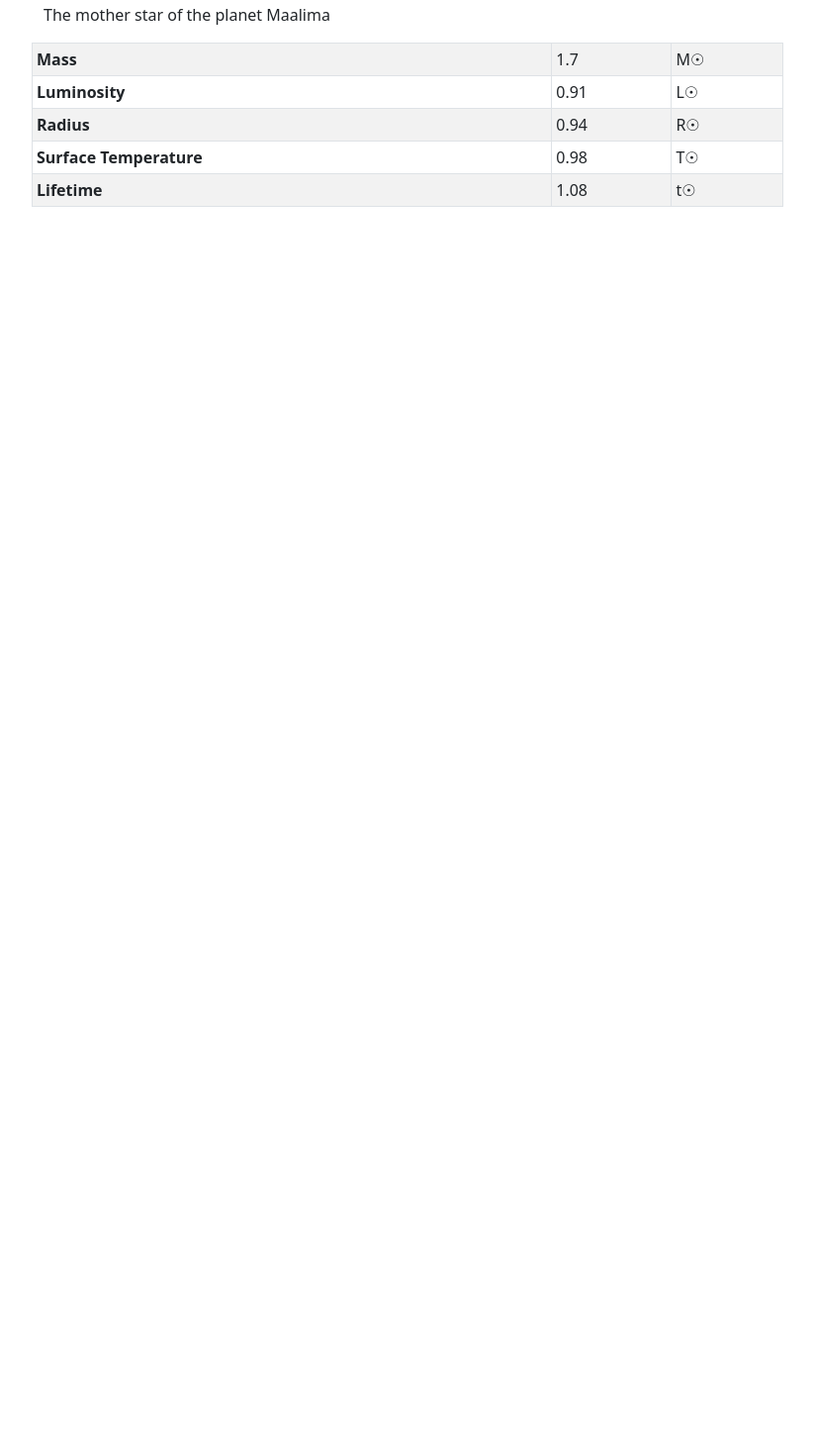
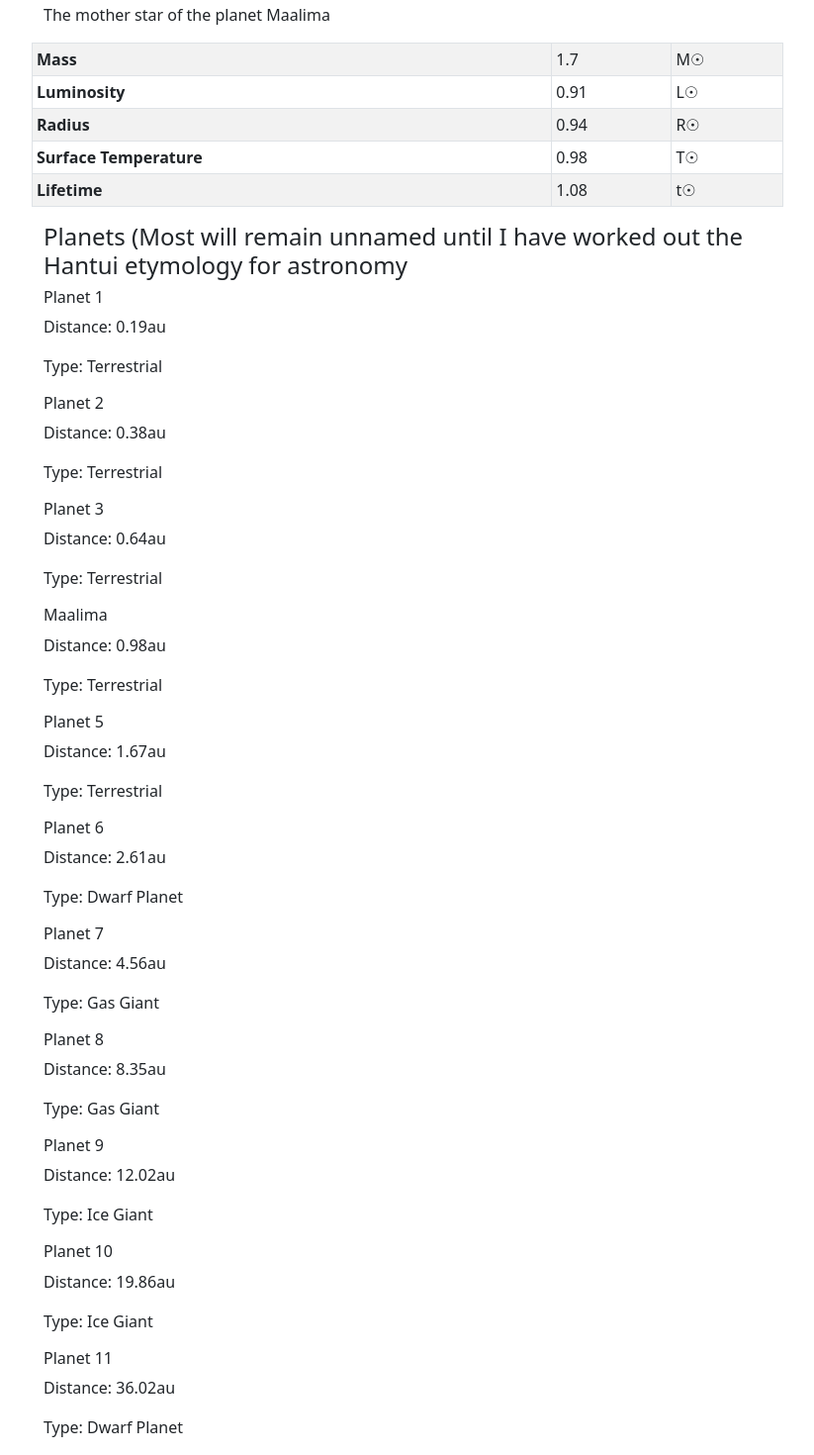
Before and after one commit to LucasAho/blogNextJs, a Next.js app: page /worldbuild/encyclopedia/solar in a window 1280 px wide. Shown: the part 184-1654 px from the top of the page at 99% size, without its empty margins (38-861 px from the left). Before the commit the page ends 800 px from the top, so only its background shows below. Built offline with nearby package versions, Linux system fonts and the light colour scheme.

Commit message:
Planetary bodies added

```diff
--- a/pages/worldbuild/conlang/tukren.js
+++ b/pages/worldbuild/conlang/tukren.js
@@ -65,13 +65,14 @@ export default function Tukren() {
                         <TukrenArticleTable/>
                         <h5>Pronouns</h5>
                         <TukrenPronounTable/>
-                        <h5>AFfixs</h5>
+                        <h5>Affixes</h5>
                         <p>Plurality is marked by the ro- prefix</p>
                         <p>A person associated with... is marked by the na- prefix. In English this is done with the -er suffix, as in "hunter".</p>
                     </Element>
                     <Element id='verbs' name='verbs'>
                         <h4>Verb Morphology</h4>
                         <h5>Verb Conjugation</h5>
+                        <h6>Vowel Harmony Rules</h6>
                         <p>
                             If verb has front vowels, V = i or e. <br/>
                             If verb has back vowels, V = u or o. <br/>
--- a/pages/worldbuild/encyclopedia/solar.js
+++ b/pages/worldbuild/encyclopedia/solar.js
@@ -57,7 +57,51 @@ export default function SolarSystem(){
                         </Table>
                     </Row>
                     <Row>
+                        <h4>Planets (Most will remain unnamed until I have worked out the Hantui etymology for astronomy</h4>
 
+                        <h6>Planet 1</h6>
+                        <p>Distance: 0.19au</p>
+                        <p>Type: Terrestrial</p>
+
+                        <h6>Planet 2</h6>
+                        <p>Distance: 0.38au</p>
+                        <p>Type: Terrestrial</p>
+
+                        <h6>Planet 3</h6>
+                        <p>Distance: 0.64au</p>
+                        <p>Type: Terrestrial</p>
+
+                        <h6>Maalima</h6>
+                        <p>Distance: 0.98au</p>
+                        <p>Type: Terrestrial</p>
+
+                        <h6>Planet 5</h6>
+                        <p>Distance: 1.67au</p>
+                        <p>Type: Terrestrial</p>
+
+                        <h6>Planet 6</h6>
+                        <p>Distance: 2.61au</p>
+                        <p>Type: Dwarf Planet</p>
+
+                        <h6>Planet 7</h6>
+                        <p>Distance: 4.56au</p>
+                        <p>Type: Gas Giant</p>
+
+                        <h6>Planet 8</h6>
+                        <p>Distance: 8.35au</p>
+                        <p>Type: Gas Giant</p>
+
+                        <h6>Planet 9</h6>
+                        <p>Distance: 12.02au</p>
+                        <p>Type: Ice Giant</p>
+
+                        <h6>Planet 10</h6>
+                        <p>Distance: 19.86au</p>
+                        <p>Type: Ice Giant</p>
+
+                        <h6>Planet 11</h6>
+                        <p>Distance: 36.02au</p>
+                        <p>Type: Dwarf Planet</p>
                     </Row>
                 </Col>
 
```
